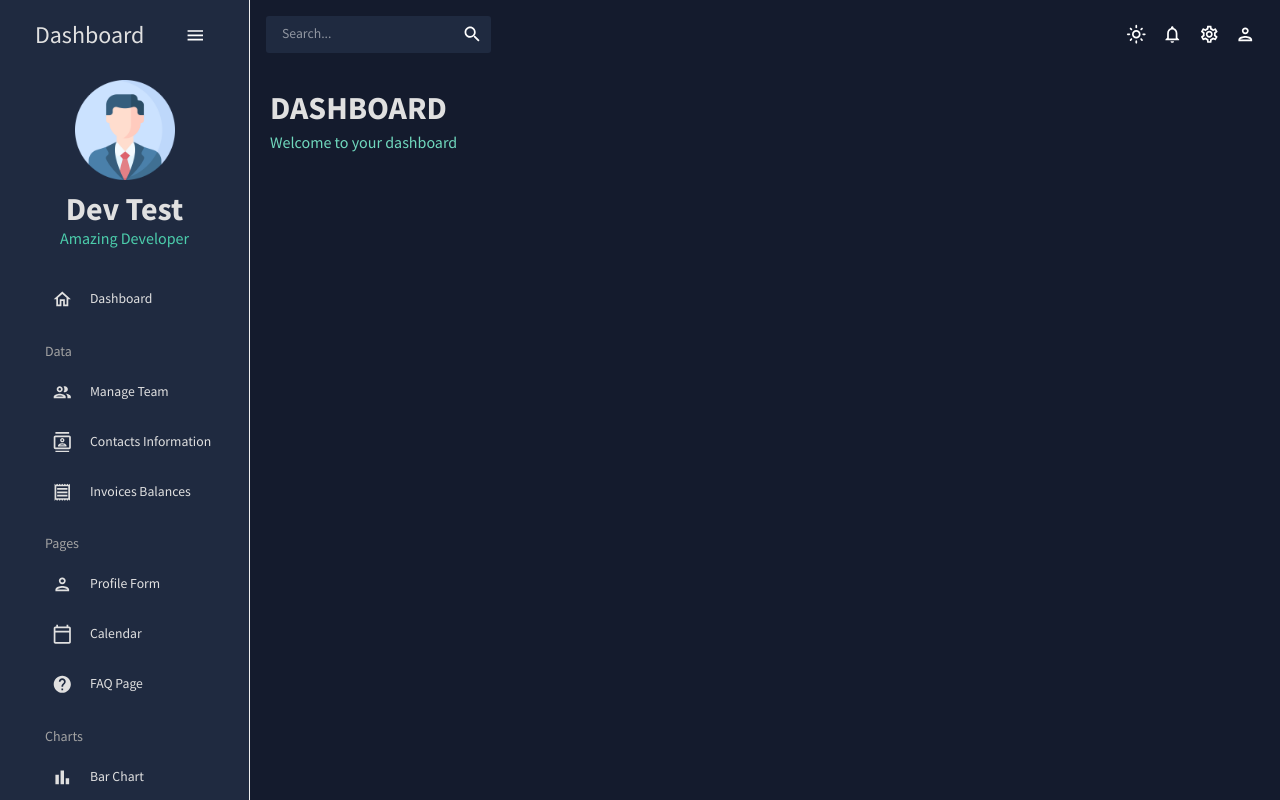
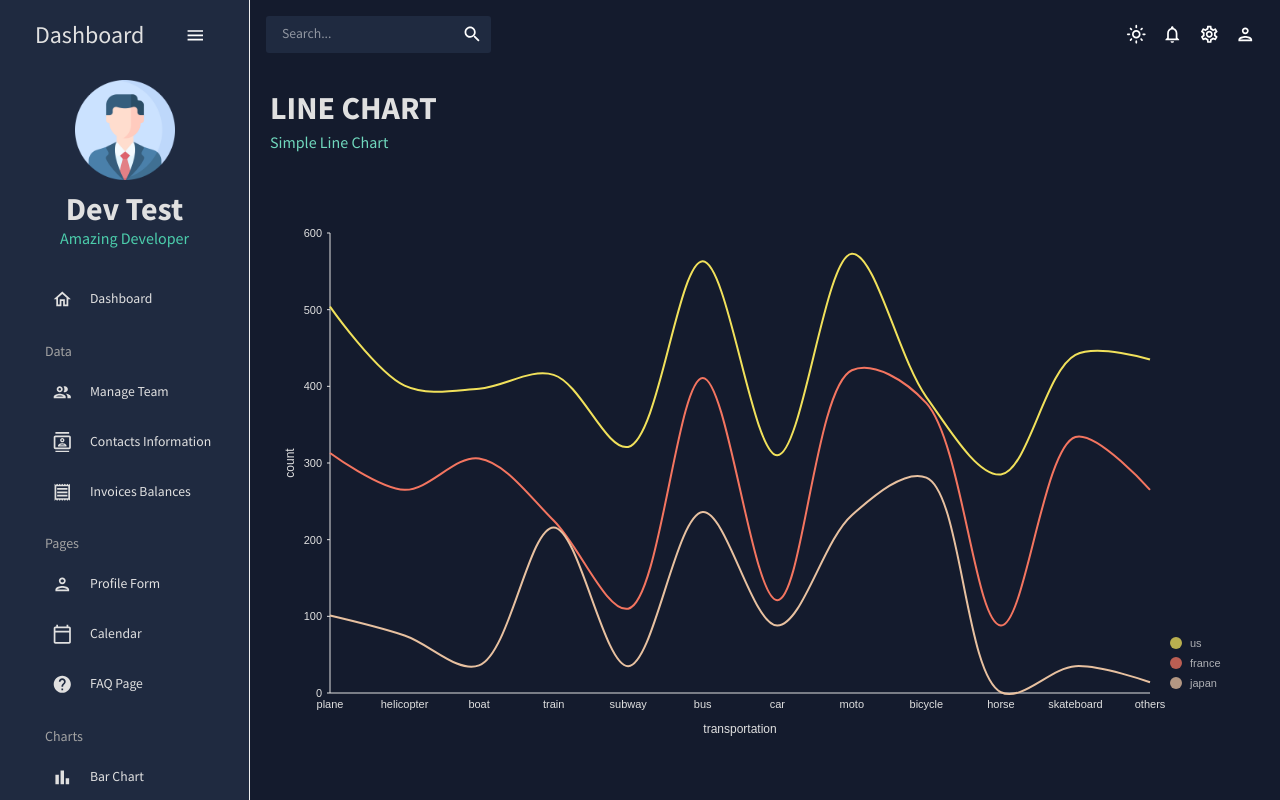
Before and after one commit to gBoole01/react-dashboard, a React (Vite) app: page /line in a window 1280 px wide. Built offline with nearby package versions, Linux system fonts and the light colour scheme.

Commit message:
feat: add Line scene

```diff
--- /dev/null
+++ b/src/components/LineChart.jsx
@@ -0,0 +1,117 @@
+import { ResponsiveLine } from "@nivo/line";
+import { useTheme } from "@mui/material";
+import { tokens } from "../theme";
+import { mockLineData as data } from "../data/mockData";
+
+const LineChart = ({ isDashboard = false }) => {
+  const theme = useTheme();
+  const colors = tokens(theme.palette.mode);
+
+  return (
+    <ResponsiveLine
+      data={data}
+      theme={{
+        axis: {
+          domain: {
+            line: {
+              stroke: colors.grey[100],
+            },
+          },
+          legend: {
+            text: {
+              fill: colors.grey[100],
+            },
+          },
+          ticks: {
+            line: {
+              stroke: colors.grey[100],
+              strokeWidth: 1,
+            },
+            text: {
+              fill: colors.grey[100],
+            },
+          },
+        },
+        legends: {
+          text: {
+            fill: colors.grey[100],
+          },
+        },
+        tooltip: {
+          container: {
+            color: colors.primary[500],
+          },
+        },
+      }}
+      colors={isDashboard ? { datum: "color" } : { scheme: "nivo" }}
+      margin={{ top: 50, right: 110, bottom: 50, left: 60 }}
+      xScale={{ type: "point" }}
+      yScale={{
+        type: "linear",
+        min: "auto",
+        max: "auto",
+        stacked: true,
+        reverse: false,
+      }}
+      yFormat=" >-.2f"
+      curve="catmullRom"
+      axisTop={null}
+      axisRight={null}
+      axisBottom={{
+        orient: "bottom",
+        tickSize: 0,
+        tickPadding: 5,
+        tickRotation: 0,
+        legend: isDashboard ? undefined : "transportation",
+        legendOffset: 36,
+        legendPosition: "middle",
+      }}
+      axisLeft={{
+        orient: "left",
+        tickValues: 5,
+        tickSize: 3,
+        tickPadding: 5,
+        tickRotation: 0,
+        legend: isDashboard ? undefined : "count",
+        legendOffset: -40,
+        legendPosition: "middle",
+      }}
+      enableGridX={false}
+      enableGridY={false}
+      pointSize={8}
+      pointColor={{ theme: "background" }}
+      pointBorderWidth={2}
+      pointBorderColor={{ from: "serieColor" }}
+      pointLabelYOffset={-12}
+      useMesh={true}
+      legends={[
+        {
+          anchor: "bottom-right",
+          direction: "column",
+          justify: false,
+          translateX: 100,
+          translateY: 0,
+          itemsSpacing: 0,
+          itemDirection: "left-to-right",
+          itemWidth: 80,
+          itemHeight: 20,
+          itemOpacity: 0.75,
+          symbolSize: 12,
+          symbolShape: "circle",
+          symbolBorderColor: "rgba(0, 0, 0, .5)",
+          effects: [
+            {
+              on: "hover",
+              style: {
+                itemBackground: "rgba(0, 0, 0, .03)",
+                itemOpacity: 1,
+              },
+            },
+          ],
+        },
+      ]}
+    />
+  );
+};
+
+export default LineChart;
--- a/src/scenes/line/index.jsx
+++ b/src/scenes/line/index.jsx
@@ -1,11 +1,15 @@
 import { Box } from "@mui/material";
 import Header from "../../components/Header";
+import LineChart from "../../components/LineChart";
 
 const Line = () => {
   return (
     <Box m="20px">
       <Box display="flex" justifyContent="space-between" alignItems="center">
-        <Header title="Dashboard" subtitle="Welcome to your dashboard" />
+        <Header title="Line Chart" subtitle="Simple Line Chart" />
+      </Box>
+      <Box height="70vh">
+        <LineChart />
       </Box>
     </Box>
   );
--- a/src/scenes/pie/index.jsx
+++ b/src/scenes/pie/index.jsx
@@ -2,7 +2,7 @@ import { Box } from "@mui/material";
 import Header from "../../components/Header";
 import PieChart from "../../components/PieChart";
 
-const Bar = () => {
+const Pie = () => {
   return (
     <Box m="20px">
       <Box display="flex" justifyContent="space-between" alignItems="center">
@@ -15,4 +15,4 @@ const Bar = () => {
   );
 };
 
-export default Bar;
+export default Pie;
```
